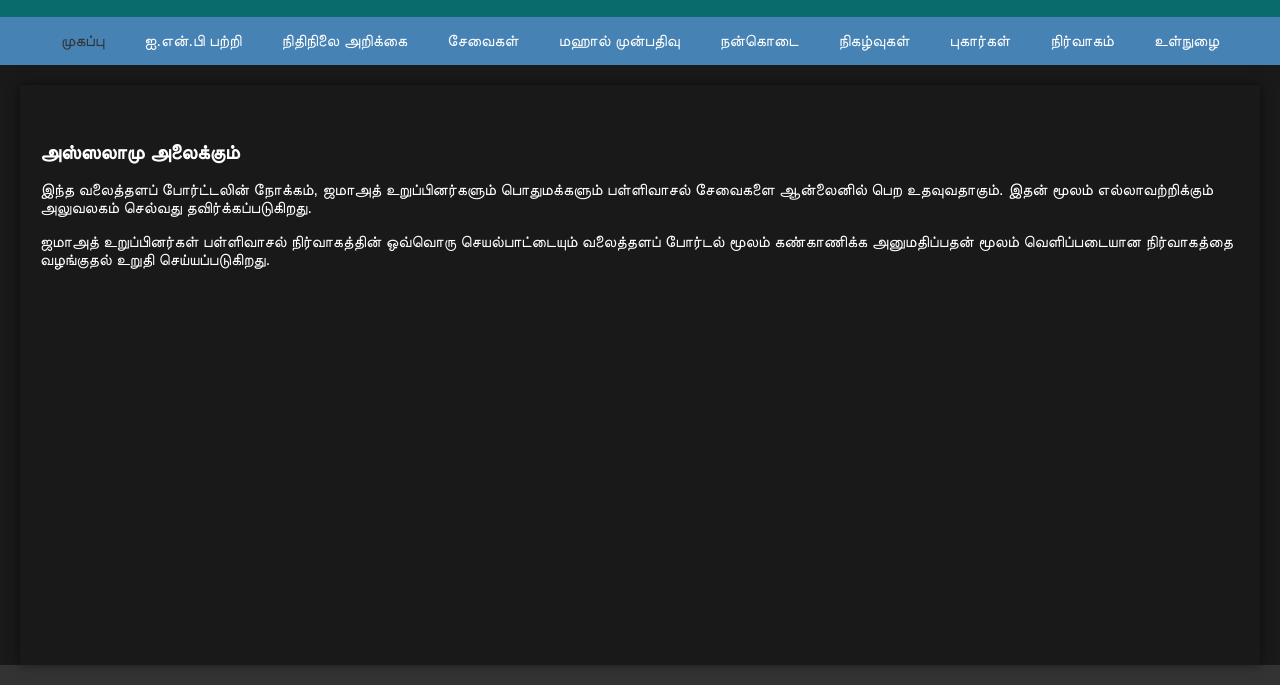
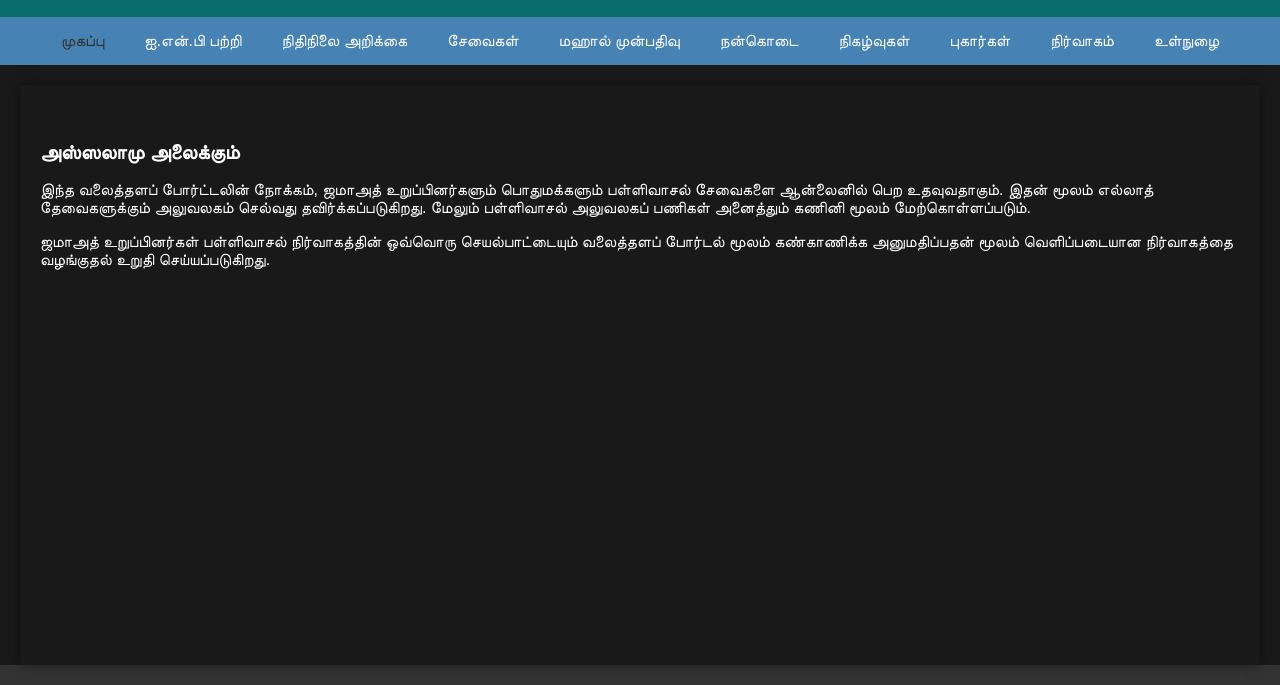
Before and after one commit to INPTmosque/webportal, a plain HTML site: page index.html in a window 1280 px wide. Shown: the part 138-823 px from the top of the page. Drawn offline with Linux system fonts and the light colour scheme.

Commit message:
Update index.html

```diff
--- a/index.html
+++ b/index.html
@@ -336,7 +336,7 @@
         <h2 style="font-size: 20px; color: white;">அஸ்ஸலாமு அலைக்கும்</h2>
         <p>
             <font color="white">
-            இந்த வலைத்தளப் போர்ட்டலின் நோக்கம், ஜமாஅத் உறுப்பினர்களும் பொதுமக்களும் பள்ளிவாசல் சேவைகளை ஆன்லைனில் பெற உதவுவதாகும். இதன் மூலம் எல்லாவற்றிக்கும் அலுவலகம் செல்வது தவிர்க்கப்படுகிறது.
+            இந்த வலைத்தளப் போர்ட்டலின் நோக்கம், ஜமாஅத் உறுப்பினர்களும் பொதுமக்களும் பள்ளிவாசல் சேவைகளை ஆன்லைனில் பெற உதவுவதாகும். இதன் மூலம் எல்லாத் தேவைகளுக்கும் அலுவலகம் செல்வது தவிர்க்கப்படுகிறது. மேலும் பள்ளிவாசல் அலுவலகப் பணிகள் அனைத்தும் கணினி மூலம் மேற்கொள்ளப்படும்.
         </p>
         <p>
             ஜமாஅத் உறுப்பினர்கள் பள்ளிவாசல் நிர்வாகத்தின் ஒவ்வொரு செயல்பாட்டையும் வலைத்தளப் போர்டல் மூலம் கண்காணிக்க அனுமதிப்பதன் மூலம் வெளிப்படையான நிர்வாகத்தை வழங்குதல் உறுதி செய்யப்படுகிறது.
```
